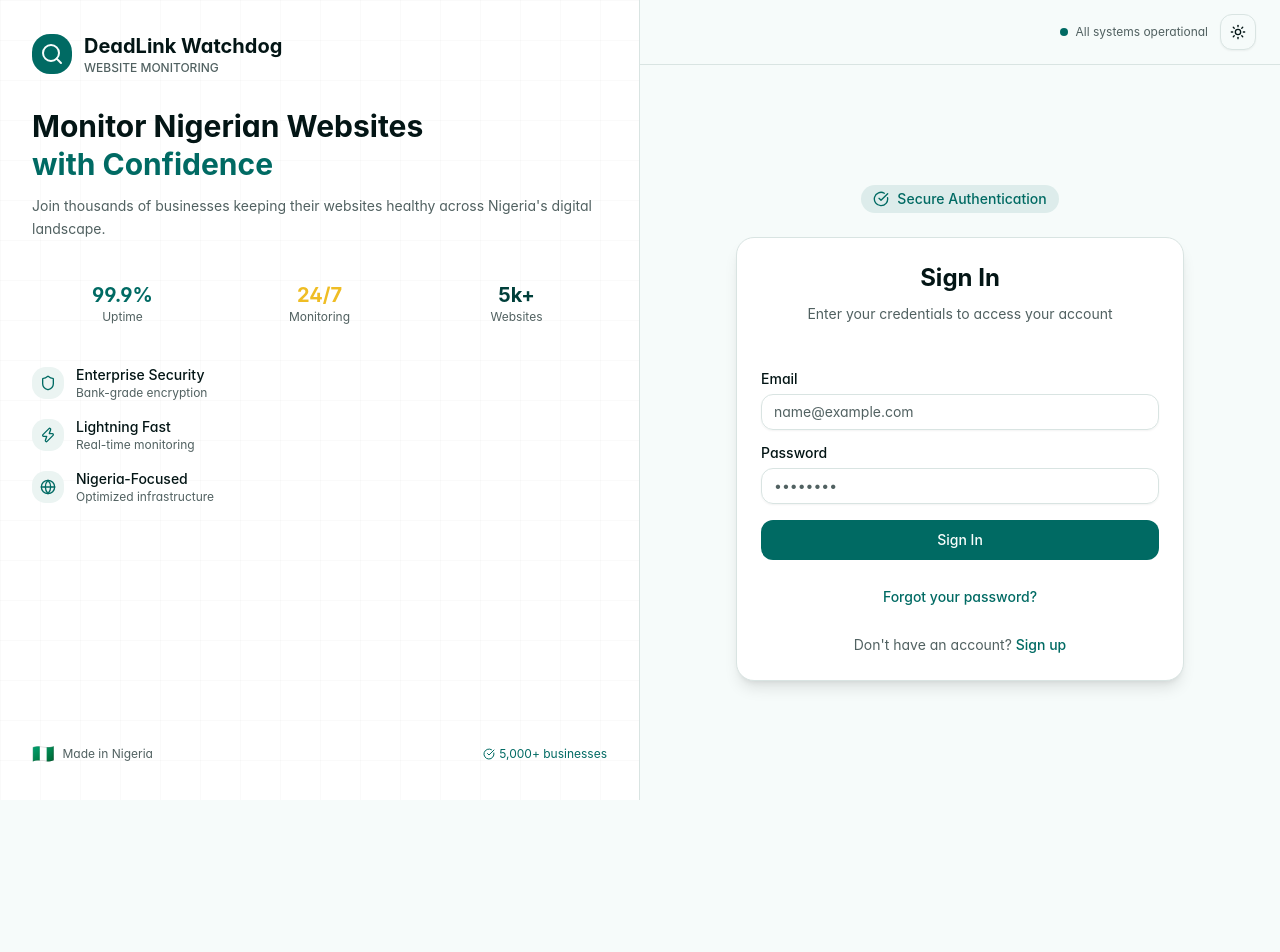
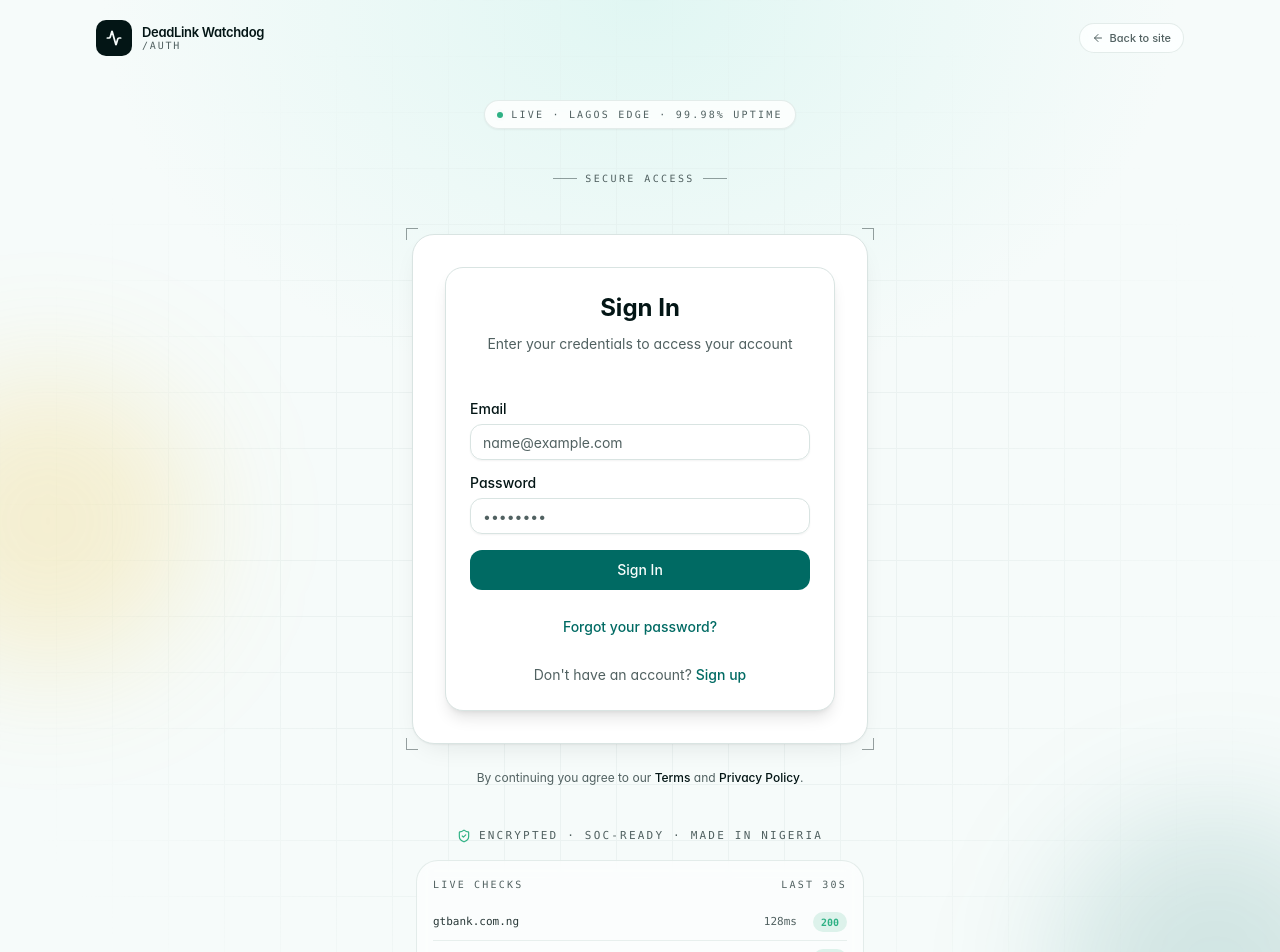
Before and after one commit to Oluwaseg/deadlink-watchdog-frontend, a Next.js app: page /auth/login in a window 1280 px wide. Shown: the top 952 px of the page. Before the commit the page ends 800 px from the top, so only its background shows below. Built offline with nearby package versions, Linux system fonts and the light colour scheme.

Commit message:
tweaking

```diff
--- a/src/app/auth/layout.tsx
+++ b/src/app/auth/layout.tsx
@@ -1,134 +1,191 @@
-import { ModeToggle } from "@/components/shared/switch"
-import { CheckCircle, Globe, Search, Shield, Zap } from "lucide-react"
-import type React from "react"
-import { Suspense } from "react"
+import { Activity, ArrowLeft, ShieldCheck } from 'lucide-react';
+import Link from 'next/link';
+import type { ReactNode } from 'react';
+
+const pulseRows = [
+  { site: 'gtbank.com.ng', ms: 128, status: '200' },
+  { site: 'jumia.com.ng', ms: 214, status: '200' },
+  { site: 'nairaland.com', ms: 92, status: '200' },
+  { site: 'flutterwave.com', ms: 143, status: '200' },
+];
 
 export default function AuthLayout({
   children,
+  eyebrow = 'Secure access',
+  title,
+  description,
+  footnote,
 }: {
-  children: React.ReactNode
+  children: ReactNode;
+  eyebrow?: string;
+  title: string;
+  description?: string;
+  footnote?: ReactNode;
 }) {
   return (
-    <div className="min-h-screen bg-background">
-      <div className="grid lg:grid-cols-2 min-h-screen">
-        {/* Left Side - Branding */}
-        <div className="hidden lg:flex flex-col justify-between bg-card border-r border-border text-card-foreground p-8 relative overflow-hidden">
-          {/* Subtle Background Pattern */}
-          <div className="absolute inset-0 bg-[linear-gradient(rgba(0,0,0,0.02)_1px,transparent_1px),linear-gradient(90deg,rgba(0,0,0,0.02)_1px,transparent_1px)] dark:bg-[linear-gradient(rgba(255,255,255,0.02)_1px,transparent_1px),linear-gradient(90deg,rgba(255,255,255,0.02)_1px,transparent_1px)] bg-[size:40px_40px]"></div>
+    <div className='relative min-h-dvh overflow-hidden bg-background text-foreground'>
+      {/* Ambient background */}
+      <div aria-hidden className='pointer-events-none absolute inset-0'>
+        <div className='absolute inset-0 bg-[radial-gradient(60%_50%_at_50%_0%,var(--color-primary-soft)_0%,transparent_70%)] opacity-60' />
+        <div
+          className='absolute inset-0 opacity-[0.35]'
+          style={{
+            backgroundImage:
+              'linear-gradient(to right, var(--color-border) 1px, transparent 1px), linear-gradient(to bottom, var(--color-border) 1px, transparent 1px)',
+            backgroundSize: '56px 56px',
+            maskImage:
+              'radial-gradient(ellipse at center, black 40%, transparent 75%)',
+          }}
+        />
+        <div className='absolute -left-24 top-1/3 h-72 w-72 rounded-full bg-secondary/20 blur-3xl' />
+        <div className='absolute -right-24 bottom-0 h-80 w-80 rounded-full bg-primary/15 blur-3xl' />
+      </div>
 
-          <div className="relative z-10">
-            {/* Logo */}
-            <div className="flex items-center space-x-3 mb-8">
-              <div className="h-10 w-10 rounded-xl bg-primary flex items-center justify-center">
-                <Search className="h-6 w-6 text-primary-foreground" />
-              </div>
-              <div>
-                <span className="text-xl font-bold text-foreground">DeadLink Watchdog</span>
-                <div className="text-xs text-muted-foreground font-medium">WEBSITE MONITORING</div>
-              </div>
-            </div>
+      {/* Top rail */}
+      <header className='relative z-20 mx-auto flex max-w-6xl items-center justify-between px-5 py-5 sm:px-8'>
+        <Link href='/' className='inline-flex items-center gap-2.5'>
+          <span className='relative inline-flex h-9 w-9 items-center justify-center rounded-[10px] bg-foreground text-background'>
+            <Activity className='h-4 w-4' strokeWidth={2.6} />
+          </span>
+          <span className='flex flex-col leading-tight'>
+            <span className='text-[13px] font-semibold tracking-tight'>
+              DeadLink Watchdog
+            </span>
+            <span className='font-mono text-[10px] uppercase tracking-[0.18em] text-muted-foreground'>
+              /auth
+            </span>
+          </span>
+        </Link>
+        <Link
+          href='/'
+          className='group inline-flex items-center gap-1.5 rounded-full border border-border/70 bg-surface/70 px-3 py-1.5 text-[11px] font-medium text-muted-foreground backdrop-blur transition-colors hover:border-border-strong hover:text-foreground'
+        >
+          <ArrowLeft className='h-3 w-3 transition-transform group-hover:-translate-x-0.5' />
+          Back to site
+        </Link>
+      </header>
 
-            {/* Main Content */}
-            <div className="space-y-6">
-              <div>
-                <h1 className="text-3xl font-bold mb-3 leading-tight text-foreground">
-                  Monitor Nigerian Websites
-                  <span className="block text-primary">with Confidence</span>
-                </h1>
-                <p className="text-muted-foreground text-sm leading-relaxed">
-                  Join thousands of businesses keeping their websites healthy across Nigeria&apos;s digital landscape.
-                </p>
-              </div>
+      {/* Center stage */}
+      <main className='relative z-10 mx-auto flex w-full max-w-[520px] flex-col items-center px-5 pb-16 pt-6 sm:px-8'>
+        {/* Status pill */}
+        <div className='mb-8 inline-flex items-center gap-2 rounded-full border border-border/70 bg-surface/80 px-3 py-1.5 shadow-elegant backdrop-blur'>
+          <span className='relative inline-flex h-1.5 w-1.5'>
+            <span className='absolute inline-flex h-full w-full animate-ping rounded-full bg-success/70 opacity-75' />
+            <span className='relative inline-flex h-1.5 w-1.5 rounded-full bg-success' />
+          </span>
+          <span className='font-mono text-[10px] uppercase tracking-[0.22em] text-muted-foreground'>
+            Live · Lagos edge · 99.98% uptime
+          </span>
+        </div>
 
-              {/* Stats */}
-              <div className="grid grid-cols-3 gap-4 py-4">
-                <div className="text-center">
-                  <div className="text-xl font-bold text-primary">99.9%</div>
-                  <div className="text-xs text-muted-foreground">Uptime</div>
-                </div>
-                <div className="text-center">
-                  <div className="text-xl font-bold text-secondary">24/7</div>
-                  <div className="text-xs text-muted-foreground">Monitoring</div>
-                </div>
-                <div className="text-center">
-                  <div className="text-xl font-bold text-accent-foreground">5k+</div>
-                  <div className="text-xs text-muted-foreground">Websites</div>
-                </div>
-              </div>
+        {/* Heading */}
+        <div className='mb-8 w-full text-center'>
+          <div className='mb-4 inline-flex items-center gap-2'>
+            <span className='h-px w-6 bg-foreground/40' />
+            <span className='font-mono text-[10px] uppercase tracking-[0.24em] text-muted-foreground'>
+              {eyebrow}
+            </span>
+            <span className='h-px w-6 bg-foreground/40' />
+          </div>
+          <h1 className='font-display text-[2.4rem] font-semibold leading-[1.05] tracking-[-0.02em] text-foreground sm:text-[2.75rem]'>
+            {title}
+          </h1>
+          {description && (
+            <p className='mx-auto mt-3 max-w-md text-[15px] leading-relaxed text-muted-foreground'>
+              {description}
+            </p>
+          )}
+        </div>
 
-              {/* Features */}
-              <div className="space-y-4">
-                {[
-                  { icon: Shield, title: "Enterprise Security", desc: "Bank-grade encryption" },
-                  { icon: Zap, title: "Lightning Fast", desc: "Real-time monitoring" },
-                  { icon: Globe, title: "Nigeria-Focused", desc: "Optimized infrastructure" },
-                ].map((feature, index) => (
-                  <div key={index} className="flex items-center space-x-3">
-                    <div className="h-8 w-8 rounded-lg bg-muted flex items-center justify-center flex-shrink-0">
-                      <feature.icon className="h-4 w-4 text-primary" />
-                    </div>
-                    <div>
-                      <h3 className="font-medium text-foreground text-sm">{feature.title}</h3>
-                      <p className="text-xs text-muted-foreground">{feature.desc}</p>
-                    </div>
-                  </div>
-                ))}
-              </div>
-            </div>
-          </div>
+        {/* Form card with corner ticks */}
+        <div className='relative w-full'>
+          <span
+            aria-hidden
+            className='absolute -left-1.5 -top-1.5 h-3 w-3 border-l border-t border-foreground/40'
+          />
+          <span
+            aria-hidden
+            className='absolute -right-1.5 -top-1.5 h-3 w-3 border-r border-t border-foreground/40'
+          />
+          <span
+            aria-hidden
+            className='absolute -bottom-1.5 -left-1.5 h-3 w-3 border-b border-l border-foreground/40'
+          />
+          <span
+            aria-hidden
+            className='absolute -bottom-1.5 -right-1.5 h-3 w-3 border-b border-r border-foreground/40'
+          />
 
-          {/* Bottom */}
-          <div className="relative z-10 flex items-center justify-between">
-            <div className="flex items-center space-x-2">
-              <span className="text-lg">🇳🇬</span>
-              <span className="text-xs text-muted-foreground">Made in Nigeria</span>
-            </div>
-            <div className="flex items-center space-x-1 text-primary">
-              <CheckCircle className="h-3 w-3" />
-              <span className="text-xs">5,000+ businesses</span>
-            </div>
+          <div className='rounded-2xl border border-border bg-surface p-6 shadow-elegant sm:p-8'>
+            {children}
           </div>
         </div>
 
-        {/* Right Side - Form */}
-        <div className="flex flex-col bg-background">
-          {/* Header */}
-          <header className="border-b border-border bg-background/95 backdrop-blur">
-            <div className="px-6">
-              <div className="flex justify-between items-center h-16">
-                <div className="flex items-center lg:hidden">
-                  <div className="flex items-center space-x-2">
-                    <div className="h-8 w-8 rounded-lg bg-primary flex items-center justify-center">
-                      <Search className="h-5 w-5 text-primary-foreground" />
-                    </div>
-                    <span className="text-lg font-bold text-foreground">DeadLink Watchdog</span>
-                  </div>
-                </div>
-                <div className="ml-auto flex items-center space-x-3">
-                  <div className="hidden sm:flex items-center space-x-2 text-xs text-muted-foreground">
-                    <div className="w-2 h-2 bg-primary rounded-full"></div>
-                    <span>All systems operational</span>
-                  </div>
-                  <ModeToggle />
-                </div>
-              </div>
+        {/* Legal / footnote */}
+        {footnote ? (
+          <div className='mt-6 text-center text-[13px] text-muted-foreground'>
+            {footnote}
+          </div>
+        ) : (
+          <p className='mt-6 max-w-sm text-center text-[12px] leading-relaxed text-muted-foreground'>
+            By continuing you agree to our{' '}
+            <Link
+              href='/terms'
+              className='font-medium text-foreground underline-offset-4 hover:underline'
+            >
+              Terms
+            </Link>{' '}
+            and{' '}
+            <Link
+              href='/privacy'
+              className='font-medium text-foreground underline-offset-4 hover:underline'
+            >
+              Privacy Policy
+            </Link>
+            .
+          </p>
+        )}
+
+        {/* Trust bar */}
+        <div className='mt-10 flex w-full flex-col items-center gap-4'>
+          <div className='flex items-center gap-2 text-[11px] text-muted-foreground'>
+            <ShieldCheck className='h-3.5 w-3.5 text-success' />
+            <span className='font-mono uppercase tracking-[0.2em]'>
+              Encrypted · SOC-ready · Made in Nigeria
+            </span>
+          </div>
+
+          {/* Live pulse strip */}
+          <div className='w-full max-w-md rounded-2xl border border-border/70 bg-surface/60 p-4 backdrop-blur'>
+            <div className='mb-3 flex items-center justify-between'>
+              <span className='font-mono text-[10px] uppercase tracking-[0.22em] text-muted-foreground'>
+                Live checks
+              </span>
+              <span className='font-mono text-[10px] uppercase tracking-[0.22em] text-muted-foreground'>
+                last 30s
+              </span>
             </div>
-          </header>
-
-          {/* Main Content */}
-          <main className="flex-1 flex items-center justify-center p-6">
-            <div className="w-full max-w-md">
-              <div className="mb-6 text-center">
-                <div className="inline-flex items-center space-x-2 bg-primary/10 text-primary px-3 py-1 rounded-full text-sm font-medium">
-                  <CheckCircle className="h-4 w-4" />
-                  <span>Secure Authentication</span>
-                </div>
-              </div>
-              <Suspense>{children}</Suspense>
-            </div>
-          </main>
+            <ul className='divide-y divide-border/60'>
+              {pulseRows.map((row) => (
+                <li
+                  key={row.site}
+                  className='grid grid-cols-[1fr_auto_auto] items-center gap-4 py-2 font-mono text-[11px]'
+                >
+                  <span className='truncate text-foreground/85'>
+                    {row.site}
+                  </span>
+                  <span className='tabular-nums text-muted-foreground'>
+                    {row.ms}ms
+                  </span>
+                  <span className='inline-flex h-5 items-center rounded-full bg-success/15 px-2 text-[10px] font-semibold text-success'>
+                    {row.status}
+                  </span>
+                </li>
+              ))}
+            </ul>
+          </div>
         </div>
-      </div>
+      </main>
     </div>
-  )
+  );
 }
```
Also changed, not shown: src/features/auth/components/AuthForm.tsx (deleted, +0 -210 lines).
